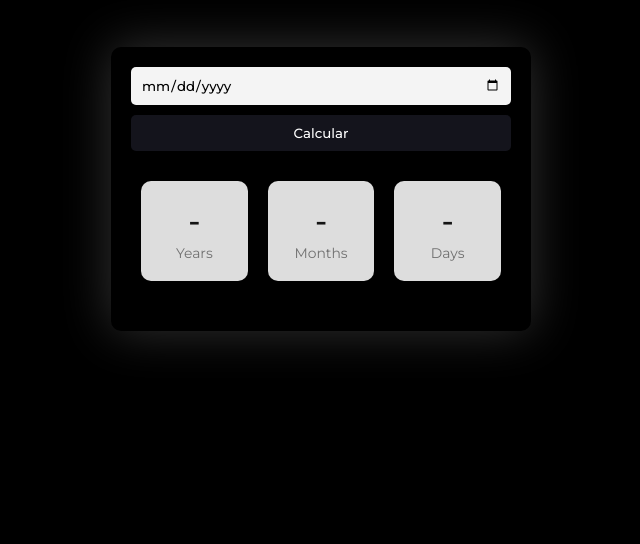
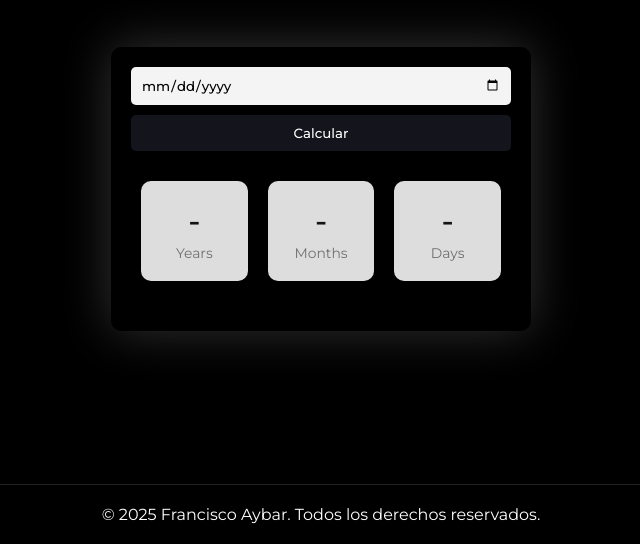
Before and after one commit to faybarc/calculadora_edad, a plain HTML site: page index.html in a window 1280 px wide. Shown: the part 256-800 px from the top of the page, without its empty margins (319-959 px from the left). Drawn offline with Linux system fonts and the light colour scheme.

Commit message:
Agregar footer

```diff
--- a/index.html
+++ b/index.html
@@ -44,5 +44,8 @@
       </div>
     </div>
     <script src="script.js"></script>
+    <footer>
+      <p>&copy; 2025 Francisco Aybar. Todos los derechos reservados.</p>
+    </footer>
   </body>
 </html>
--- a/style.css
+++ b/style.css
@@ -163,6 +163,25 @@ input[type="date"]:focus {
   object-position: center;
 }
 
+footer {
+  position: fixed;
+  bottom: 0;
+  left: 0;
+  width: 100%;
+  background-color: #000;
+  color: #fff;
+  padding: 20px 0;
+  text-align: center;
+  border-top: 1px solid #222;
+  /* box-shadow: 0 -1px 10px #ffffff20; */
+  user-select: none;
+  z-index: 1000;
+}
+
+footer:hover {
+  background-color: #111;
+}
+
 /* Animación */
 .fade-in-scale {
   animation: fadeInScale 0.8s ease-out forwards;
```
